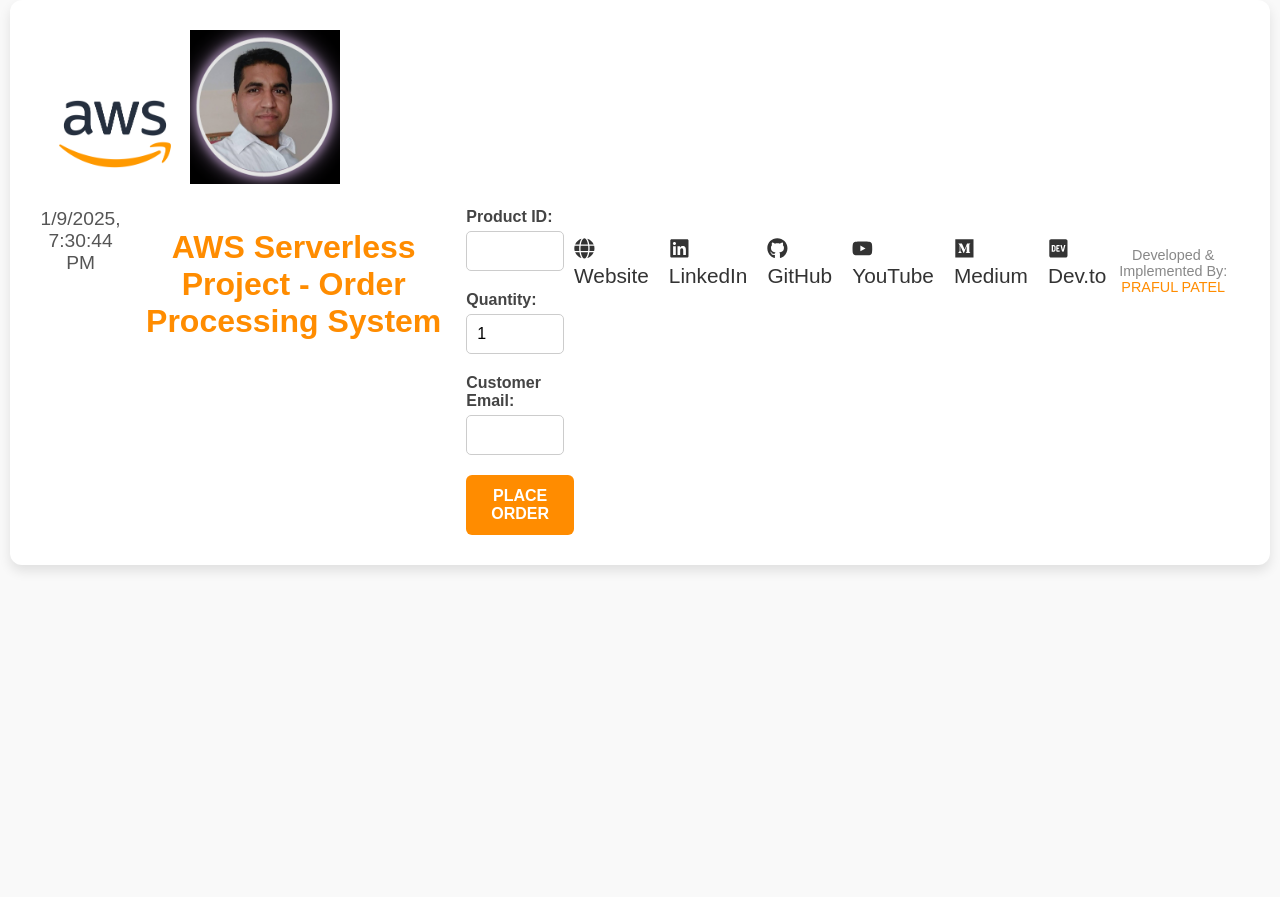
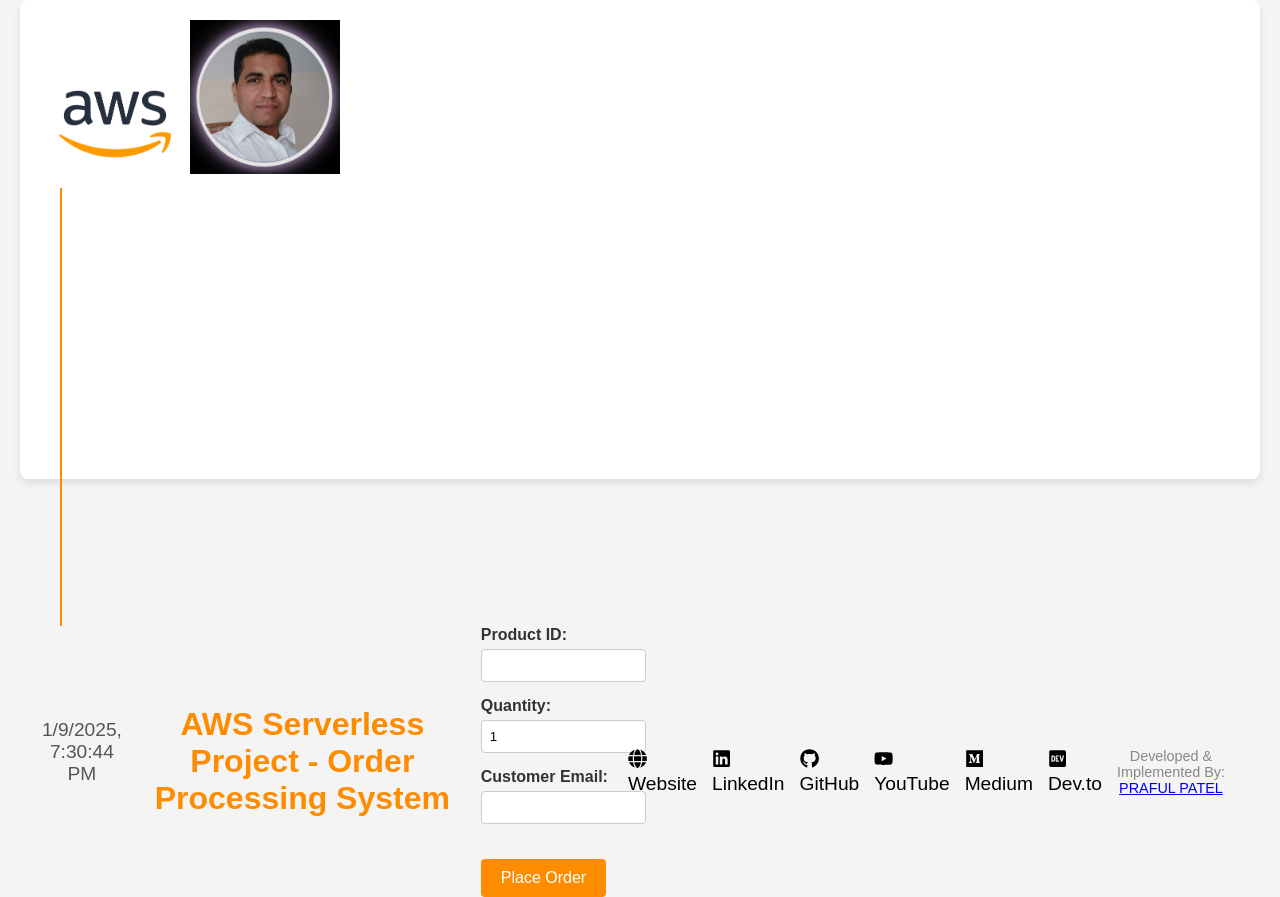
Before and after one commit to prafulpatel16/aws-order-proccessing-system, a React (Create React App) app in the folder frontend/: page / in a window 1280 px wide. Before the commit the page ends 800 px from the top, so only its background shows below. Built offline with nearby package versions, Linux system fonts and the light colour scheme.

Commit message:
fixed frontend12

```diff
--- a/frontend/src/OrderForm.css
+++ b/frontend/src/OrderForm.css
@@ -1,63 +1,95 @@
-/* Global Styles */
 body {
   font-family: Arial, sans-serif;
-  background-color: #f9f9f9;
+  background-color: #f4f4f4;
   margin: 0;
   padding: 0;
-  color: #333;
 }
 
-/* Logo Section */
 .logo-container-vertical {
   display: flex;
   flex-direction: column; /* Stack logos vertically */
   align-items: center; /* Center align logos */
-  margin-right: 20px; /* Add space between the logos and the vertical line */
+  margin-bottom: 20px;
 }
 
 .logo {
   max-width: 150px;
-  margin-bottom: 20px; /* Space between AWS and Praful logos */
+  margin-bottom: 10px; /* Add space between logos */
 }
 
-/* Vertical Separator Line */
+/* Vertical Separator */
 .vertical-separator {
   width: 2px;
-  background-color: #ff8c00; /* Vibrant orange */
-  height: 90%; /* Extend to almost full container height */
-  margin: 0 20px; /* Add horizontal spacing for separation */
+  background-color: #ff8c00; /* Orange color */
+  height: 100%; /* Extend to full container height */
+  margin: 0 20px; /* Add horizontal spacing */
 }
 
-/* Order Form Container */
+.reduced-textbox {
+  width: 70%; /* Reduce textbox width */
+}
+
+.form-group {
+  margin-bottom: 20px; /* Add spacing between form fields */
+}
+
+.submit-button {
+  margin-top: 20px;
+}
+
 .order-form-container {
   display: flex;
   justify-content: space-between;
-  align-items: flex-start;
-  padding: 30px;
+  padding: 20px;
   margin: auto;
   max-width: 1200px;
   background-color: #fff;
-  border-radius: 12px;
-  box-shadow: 0 6px 12px rgba(0, 0, 0, 0.1);
+  border-radius: 8px;
+  box-shadow: 0 4px 8px rgba(0, 0, 0, 0.1);
 }
 
-/* Left Panel (Logo and Form Section) */
 .left-panel {
+  flex: 2;
   display: flex;
-  align-items: flex-start;
+  align-items: center;
 }
 
-.logo-and-line {
-  display: flex;
+.right-panel {
+  flex: 1;
+  margin-left: 20px;
+  padding: 20px;
+  background-color: #ffedcc; /* Light orange background */
+  border: 1px solid #ff8c00; /* Orange border */
+  border-radius: 8px;
+  box-shadow: 0 2px 4px rgba(0, 0, 0, 0.1);
 }
 
-.form-container {
-  flex: 2;
-  margin-left: 20px; /* Space between the vertical line and form */
+.right-panel h2 {
+  margin-bottom: 10px;
+  font-size: 1.5rem;
+  color: #ff8c00; /* Orange color */
+  text-align: center;
+}
+
+.right-panel ul {
+  list-style-type: none;
+  padding: 0;
+  margin: 0;
+}
+
+.right-panel ul li {
+  margin-bottom: 10px;
+  font-size: 1rem;
+  color: #333;
+}
+
+.right-panel ul li span {
+  font-weight: bold;
+  color: #ff8c00; /* Orange color */
 }
 
 .time-display {
-  margin-bottom: 25px;
+  margin-bottom: 20px;
   font-size: 1.2rem;
   color: #555;
   text-align: center;
@@ -65,54 +97,42 @@
 
 h1.title {
   text-align: center;
-  color: #ff8c00;
-  margin-bottom: 25px;
+  color: #ff8c00; /* Orange color */
 }
 
 .form-group {
-  margin-bottom: 20px;
+  margin-bottom: 15px;
 }
 
 .form-group label {
   font-weight: bold;
-  display: block;
-  margin-bottom: 5px;
-  color: #444;
+  color: #333;
 }
 
 .form-group input {
-  width: 70%; /* Reduced textbox width */
-  padding: 10px;
-  font-size: 1rem;
+  width: 100%;
+  padding: 8px;
+  margin-top: 5px;
   border: 1px solid #ccc;
-  border-radius: 5px;
-  transition: border-color 0.2s;
-}
-
-.form-group input:focus {
-  border-color: #ff8c00; /* Orange border on focus */
-  outline: none;
+  border-radius: 4px;
 }
 
 button.submit-button {
-  background-color: #ff8c00;
+  background-color: #ff8c00; /* Orange color */
   color: #fff;
   border: none;
-  padding: 12px 25px;
+  padding: 10px 20px;
+  border-radius: 4px;
+  cursor: pointer;
   font-size: 1rem;
-  font-weight: bold;
-  text-transform: uppercase;
-  border-radius: 6px;
-  cursor: pointer;
-  transition: background-color 0.3s;
 }
 
 button.submit-button:hover {
-  background-color: #e67600;
+  background-color: #ff6a00; /* Darker orange on hover */
 }
 
 .success-message {
-  color: #28a745; /* Green */
+  color: green;
   font-weight: bold;
   margin-top: 15px;
 }
@@ -123,104 +143,22 @@
   margin-top: 10px;
 }
 
-/* Right Panel (Tech Stack Section) */
-.right-panel {
-  flex: 1;
-  margin-left: 20px;
-  padding: 20px;
-  background-color: #fff7e6; /* Soft orange background */
-  border: 1px solid #ffcc99; /* Light orange border */
-  border-radius: 8px;
-  box-shadow: 0 2px 4px rgba(0, 0, 0, 0.1);
-}
-
-.right-panel h2 {
-  margin-bottom: 15px;
-  font-size: 1.5rem;
-  color: #ff8c00;
-  text-align: center;
-  font-weight: bold;
-}
-
-.right-panel ul {
-  list-style: none;
-  padding: 0;
-  margin: 0;
-}
-
-.right-panel ul li {
-  margin-bottom: 15px;
-  font-size: 1rem;
-  color: #444;
-  line-height: 1.5;
-}
-
-.right-panel ul li span {
-  font-weight: bold;
-  color: #ff8c00;
-}
-
-/* Social Links */
 .social-links {
   display: flex;
   justify-content: center;
-  gap: 20px;
-  margin-top: 30px;
+  gap: 15px;
+  margin-top: 20px;
 }
 
 .social-links a {
   text-decoration: none;
   color: inherit;
-  font-size: 1.3rem;
-  transition: color 0.2s;
+  font-size: 1.2rem;
 }
 
-.social-links a:hover {
-  color: #ff8c00;
-}
-
-/* Footer */
 .footer {
   text-align: center;
-  margin-top: 25px;
+  margin-top: 20px;
   font-size: 0.9rem;
   color: #888;
 }
-
-.footer a {
-  color: #ff8c00;
-  text-decoration: none;
-}
-
-.footer a:hover {
-  text-decoration: underline;
-}
-
-/* Media Queries */
-@media (max-width: 768px) {
-  .order-form-container {
-    flex-direction: column;
-    padding: 20px;
-  }
-
-  .logo-and-line {
-    flex-direction: column;
-  }
-
-  .vertical-separator {
-    display: none; /* Hide vertical separator on smaller screens */
-  }
-
-  .form-container {
-    margin: 0; /* Remove left margin */
-  }
-
-  .form-group input {
-    width: 100%; /* Full width for inputs */
-  }
-
-  .social-links {
-    flex-wrap: wrap;
-    gap: 15px;
-  }
-}
```
